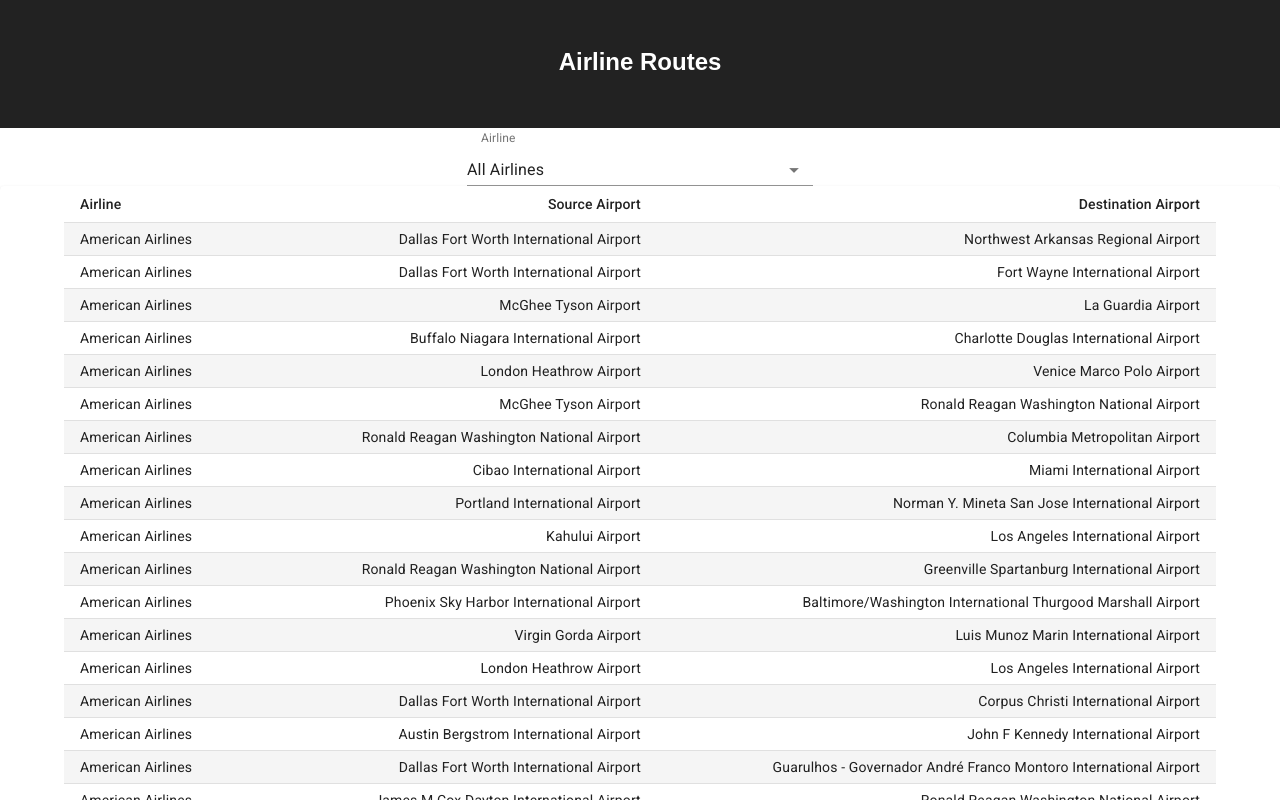
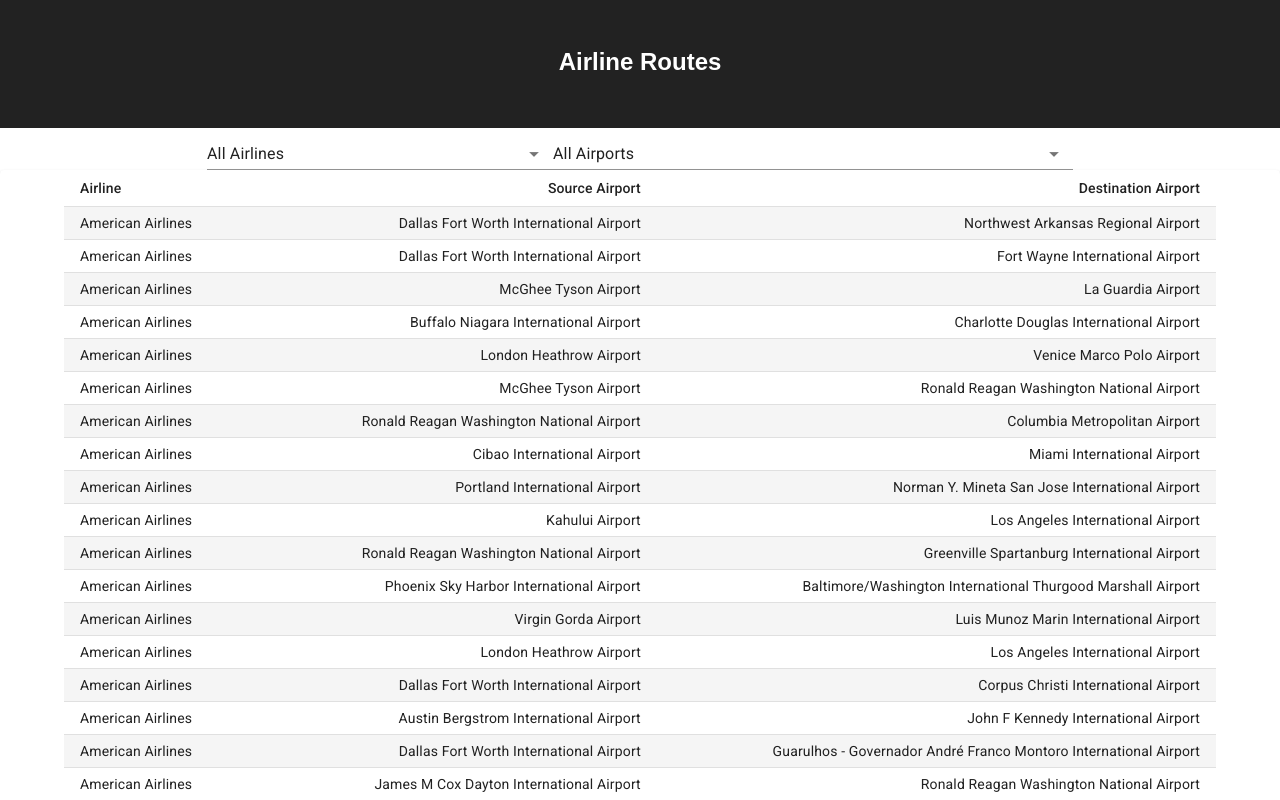
Before and after one commit to trent-cooper/airlines-map, a React (Create React App) app: page / in a window 1280 px wide. Shown: the top 800 px of the page. Built offline with nearby package versions, Linux system fonts and the light colour scheme.

Commit message:
Generalized Select component and added filtering by airport

```diff
--- a/src/App.js
+++ b/src/App.js
@@ -2,12 +2,13 @@
 import { useState } from 'react';
 import './App.css';
 import Table from "./components/Table"
-import SelectFilter from './components/SelectFilter';
+import Select from './components/SelectFilter';
 import data from "./data"
 const { routes: allRoutes, getAirlineById, getAirportByCode } = data
 
 const App = () => {
-  const [routes, setRoutes] = useState(allRoutes)
+  const [airline, setAirline] = useState("all")
+  const [airport, setAirport] = useState("all")
 
   const formatValue = (prop, val) => {
     if (prop === 'airline') {
@@ -17,21 +18,29 @@
     }
   }
 
+  const filtered = allRoutes.filter(route => {
+      if (airline === "all") {return route}
+      return route.airline === airline
+    }).filter(route => {
+        if (airport === "all") {return route}
+        return route.src === airport || route.dest === airport
+      })
+
   const columns = [
     { name: "Airline", property: "airline" },
     { name: "Source Airport", property: "src" },
     { name: "Destination Airport", property: "dest" },
   ];
 
-  const airlines = (() => {
+  const getUnique = (type) => {
     const unique = []
     allRoutes.forEach(route => {
-      if (unique.indexOf(route.airline) === -1) {
-        unique.push(route.airline)
+      if (unique.indexOf(route[type]) === -1) {
+        unique.push(route[type])
       }
     })
     return unique
-  })()
+  }
 
   return (
     <div className="app">
@@ -39,8 +48,23 @@
       <h1 className="title">Airline Routes</h1>
     </header>
     <section>
-      <SelectFilter allRoutes={allRoutes} airlines={airlines} setRoutes={setRoutes} format={formatValue}/>
-      <Table columns={columns} rows={routes} format={formatValue}/>
+      <div>
+        <Select
+          options={getUnique('airline')}
+          format={formatValue}
+          allTitle="All Airlines"
+          code="airline"
+          setter={setAirline}
+        />
+        <Select
+          options={getUnique('src')}
+          format={formatValue}
+          allTitle="All Airports"
+          code="src"
+          setter={setAirport}
+        />
+      </div>
+      <Table columns={columns} rows={filtered} format={formatValue}/>
     </section>
   </div>
   )
--- a/src/components/SelectFilter.js
+++ b/src/components/SelectFilter.js
@@ -1,5 +1,5 @@
 import React from "react"
-import { NativeSelect, FormControl, InputLabel} from "@material-ui/core"
+import { NativeSelect, FormControl} from "@material-ui/core"
 import { makeStyles } from "@material-ui/styles"
 
 const useStyles = makeStyles(() => ({
@@ -9,36 +9,37 @@
   },
 }));
 
-const SelectFilter = ({ allRoutes, airlines, setRoutes, format }) => {
+const Select = ({ allTitle, options, setter, format, code }) => {
 
   const classes = useStyles()
 
   const selectHandler = (e) => {
     if (e.target.value === 'all') {
-      return setRoutes(allRoutes)
+      setter("all")
+    } else {
+      const id = e.target.value
+      if (code === "airline") {
+        setter(+id)
+      } else {
+        setter(id)
       }
-
-    const airlineId = +e.target.value
-    setRoutes(allRoutes.filter(route => route.airline === airlineId))
+    }
   }
 
   return (
-    <div>
     <FormControl variant="outlined" className={classes.formControl}>
-        <InputLabel>Airline</InputLabel>
       <NativeSelect
         onChange={selectHandler}
       >
-          <option value="all">All Airlines</option>
-          {airlines.map(airline => (
+        <option key ="all" value="all">{allTitle}</option>
+        {options.map(airline => (
           <option key={airline} value={airline}>
-              {format('airline', airline)}
+            {format(code, airline)}
           </option>
         ))}
       </NativeSelect>
     </FormControl>
-    </div>
   )
 }
 
-export default SelectFilter
+export default Select
```
Lines whose indentation alone changed are shown as unchanged.
